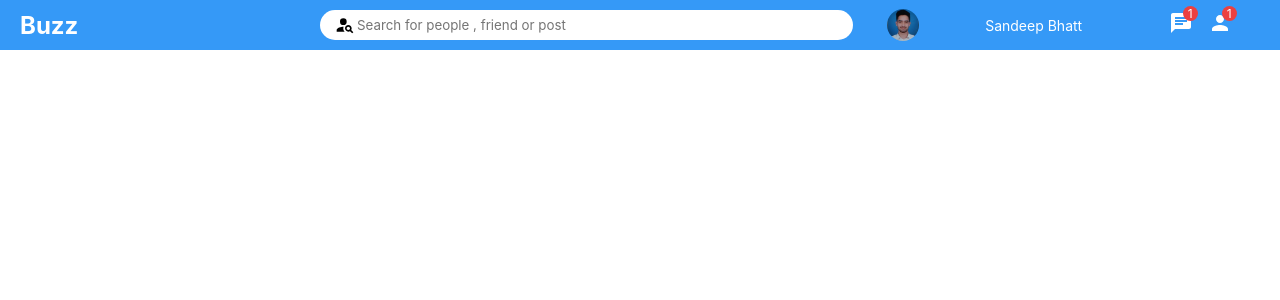
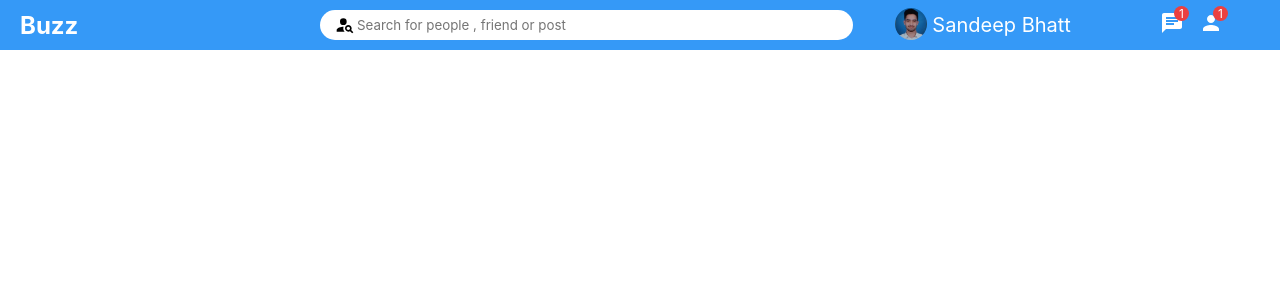
Before and after one commit to Sandeepbttn/ttnbuzz, a React (Create React App) app: page / in a window 1280 px wide. Shown: the top 300 px of the page. Built offline with nearby package versions, Linux system fonts and the light colour scheme.

Commit message:
navbar update

```diff
--- a/src/components/topbar/Topbar.jsx
+++ b/src/components/topbar/Topbar.jsx
@@ -15,9 +15,10 @@ export default function Topbar() {
          </div>
       </div>
       <div className="topbarRight">
-      <img src="./assets/formal.jpeg" alt="profile picture" className='topbarImg' />
+
           <div className="topbarLink">
-              <span className="topbarLink">Sandeep Bhatt</span>
+          <img src="./assets/formal.jpeg" alt="profile picture" className='topbarImg' />
+              <span className="topbarName">Sandeep Bhatt</span>
           </div>
           <div className="topbarIcons">
             <div className="topbarIconItem">
--- a/src/components/topbar/topbar.css
+++ b/src/components/topbar/topbar.css
@@ -57,10 +57,17 @@
   }
 
   .topbarLink {
-    margin-right: 10px;
-    font-size: 14px;
+    /* margin-right: 10px; */
+    /* font-size: 20px; */
+    display: flex;
     cursor: pointer;
+    align-content: center;
   }
+.topbarName{
+    margin: 5px;
+    font-size: 20px;
+    /* align-content: center; */
+}
 
   .topbarIcons {
     display: flex;
```
